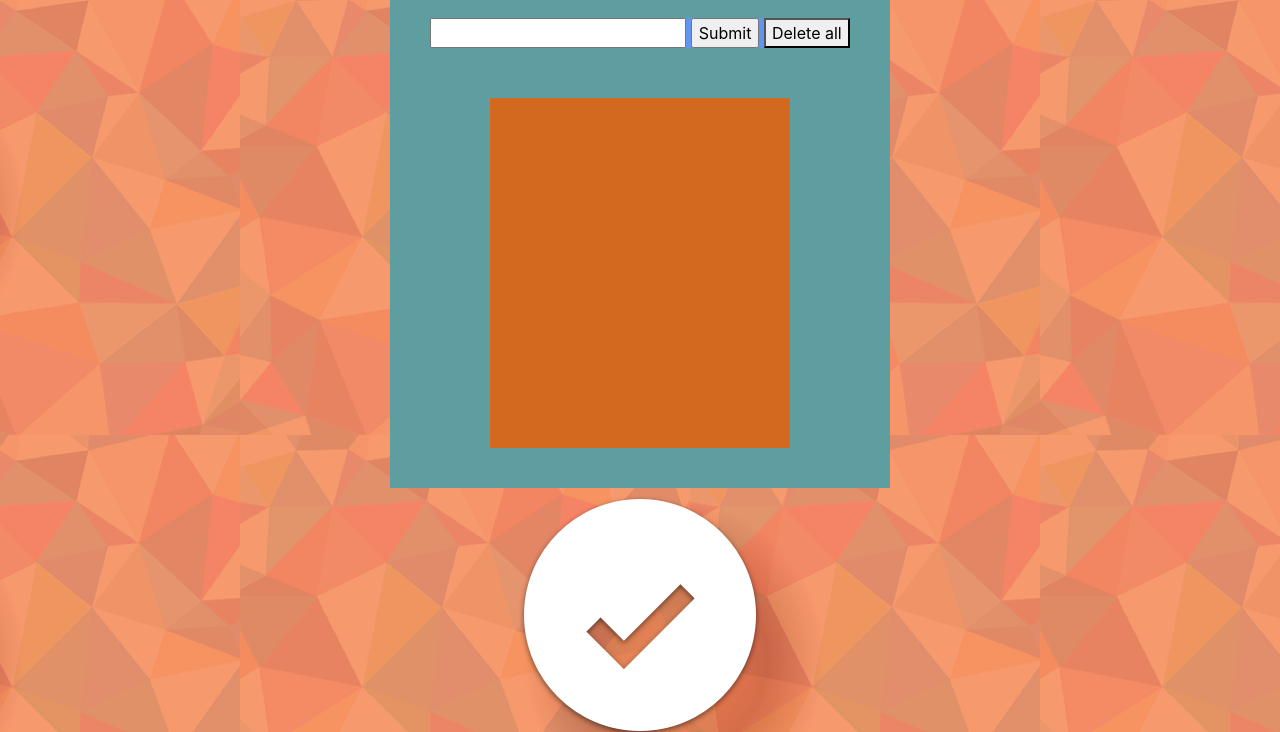
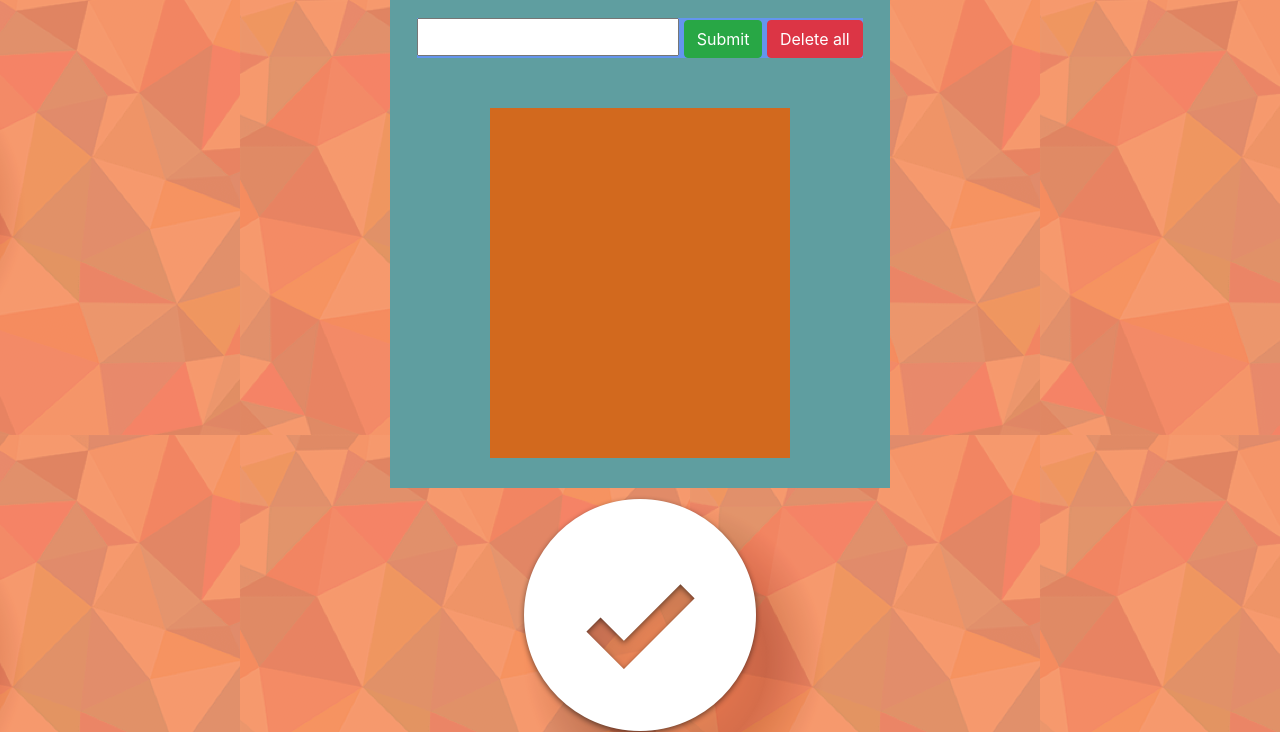
Before and after one commit to fahadkhan917/to-do-app, a plain HTML site: page index.html in a window 1280 px wide. Shown: the part 68-800 px from the top of the page. Drawn offline with nearby package versions, Linux system fonts and the light colour scheme.

Commit message:
Update index.html

```diff
--- a/index.html
+++ b/index.html
@@ -60,15 +60,23 @@ margin-top: 50px;
 
   }
 
+  .in{
+
+  padding: 5px;
+
+
+
+  }
+
     </style>
 </head>
 <body>
     <h1>TO-DO APPLICATION</h1>
     <div class="top">
         <div class="fi">
-  <input type="text"  id="val">
-  <input type="button" value="Submit" onclick="todo()">
-  <button onclick="del()">Delete all</button>
+  <input type="text"  id="val" class="in">
+  <input type="button" value="Submit" onclick="todo()" class="btn btn-success">
+  <button onclick="del()" class="btn btn-danger">Delete all</button>
 </div>
 <div class="bot">
 <ul id="list">
```
